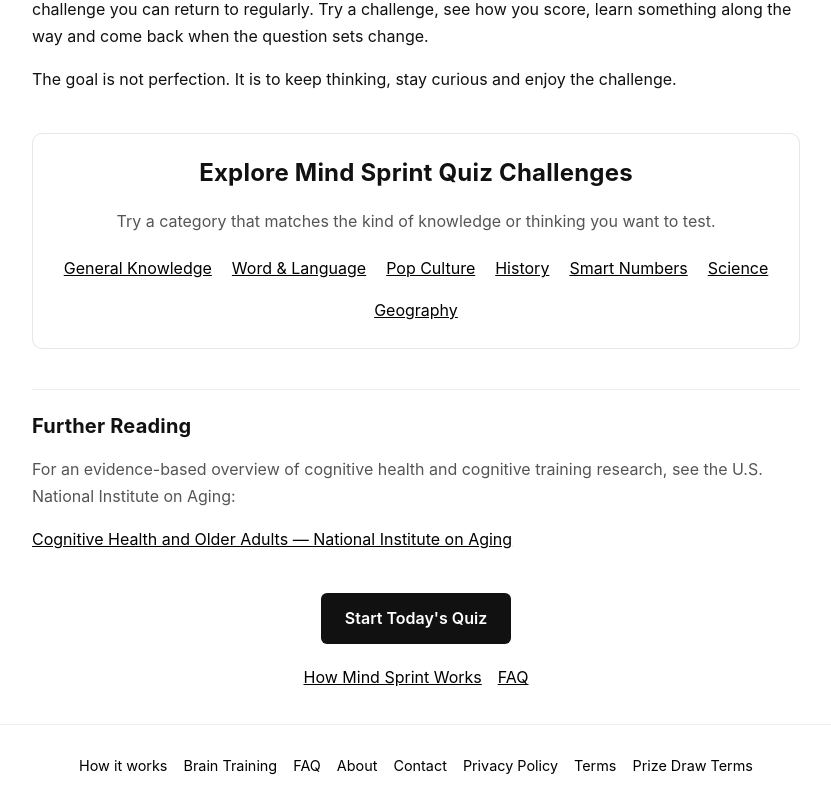
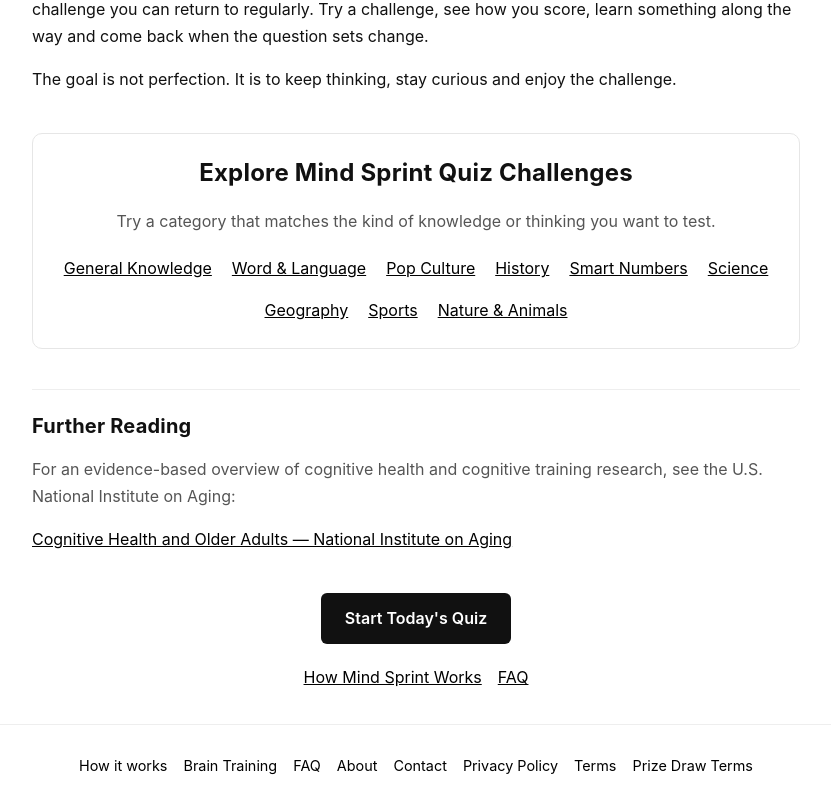
Before and after one commit to justinchase1984/mind-sprint, a Next.js app: page /brain-training in a window 1280 px wide. Shown: the part 1950-2758 px from the top of the page, without its empty margins (224-1055 px from the left). Built offline with nearby package versions, Linux system fonts and the light colour scheme; no server answers.

Commit message:
Update brain-training.tsx

```diff
--- a/pages/brain-training.tsx
+++ b/pages/brain-training.tsx
@@ -64,7 +64,7 @@ const structuredData = {
         '@id':
           'https://www.dailymindsprint.com/#organization',
       },
-      dateModified: '2026-10-07',
+      dateModified: '2026-10-10',
     },
   ],
 }
@@ -477,6 +477,36 @@ export default function BrainTraining() {
                 Geography
               </a>
             </Link>
+
+            <Link
+              href="/sports-quiz"
+              legacyBehavior
+            >
+              <a
+                style={{
+                  color: '#000',
+                  textDecoration:
+                    'underline',
+                }}
+              >
+                Sports
+              </a>
+            </Link>
+
+            <Link
+              href="/nature-animals-quiz"
+              legacyBehavior
+            >
+              <a
+                style={{
+                  color: '#000',
+                  textDecoration:
+                    'underline',
+                }}
+              >
+                Nature &amp; Animals
+              </a>
+            </Link>
           </div>
         </div>
 
```
